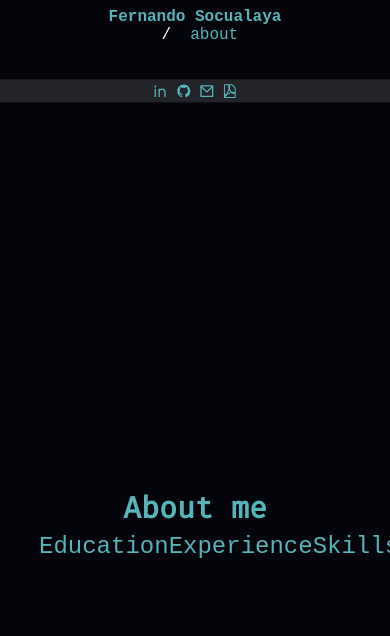
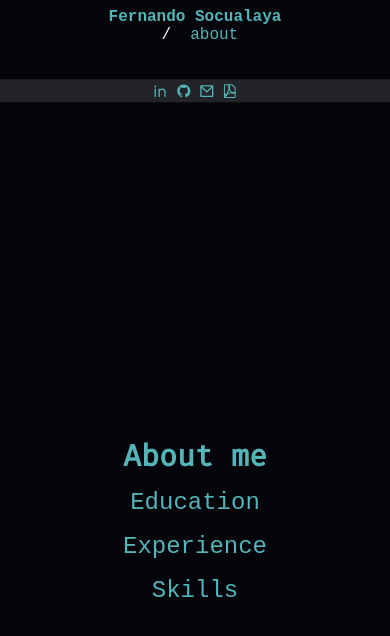
Before and after one commit to fsocualaya/fsocualaya.github.io, a React (Create React App) app: page /about in a window 390 px wide. Shown: the top 636 px of the page. Built offline with nearby package versions, Linux system fonts and the light colour scheme.

Commit message:
fix: fix mobile view

```diff
--- a/public/index.html
+++ b/public/index.html
@@ -7,7 +7,7 @@
     <meta name="theme-color" content="#000000" />
     <meta
       name="description"
-      content="Web site created using create-react-app"
+      content="Hi! I'm Fernando, a Software Engineer"
     />
     <link rel="apple-touch-icon" href="%PUBLIC_URL%/logo192.png" />
     <!--
--- a/src/pages/About/index.jsx
+++ b/src/pages/About/index.jsx
@@ -28,9 +28,9 @@ function About(props){
 
             <Flex
                 w = {["80%", "60vw","40vw"]}
-                justifyContent="space-around"
+                justifyContent={["center", "center"]}
+                flexDir={["column", "row"]}
                 p = "1vw"
-                flexDir="row"
                 alignItems="center"
                 fontSize={'2xl'}
             >
@@ -38,6 +38,7 @@ function About(props){
                     _focus={{fontWeight: "bolder"}}
                     as={ReactRouter}
                     to={`${url}/education`}
+                    m = {["1vh 2vw","0vh 2vw"]}
                     >
                     Education
                 </Link>
@@ -45,14 +46,18 @@ function About(props){
                 <Link
                     _focus={{fontWeight: "bolder"}}
                     as={ReactRouter}
-                    to={`${url}/experience`}>
+                    to={`${url}/experience`}
+                    m = {["1vh 2vw","0vh 2vw"]}
+                    >
                     Experience
                 </Link>
 
                 <Link
                     _focus={{fontWeight: "bolder"}}
                     as={ReactRouter}
-                    to={`${url}/skills`}>
+                    to={`${url}/skills`}
+                    m = {["1vh 2vw","0vh 2vw"]}
+                    >
                     Skills
                 </Link>
 
```
Also changed, not shown: 1 other file (tests, documents, lock files or other folders).
